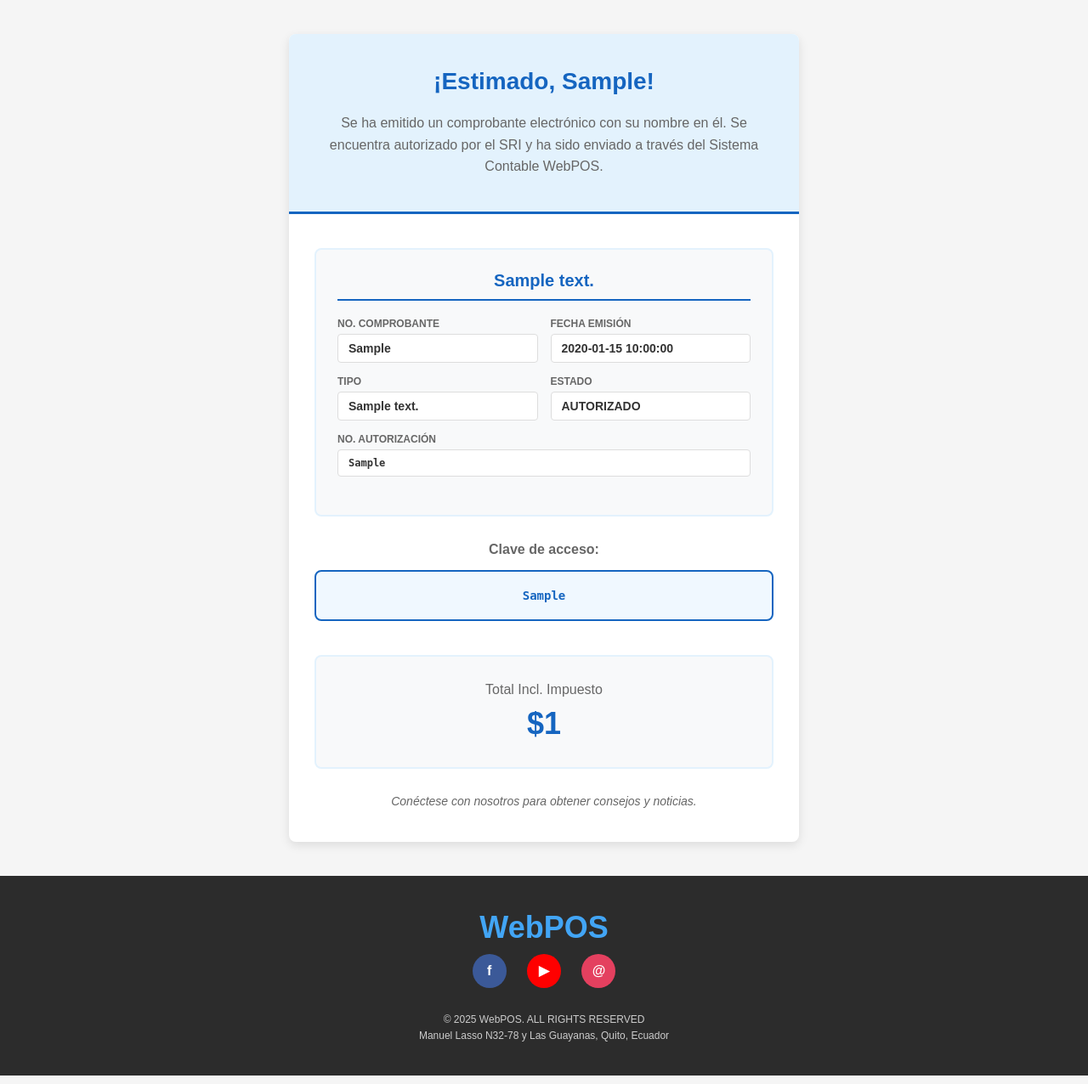
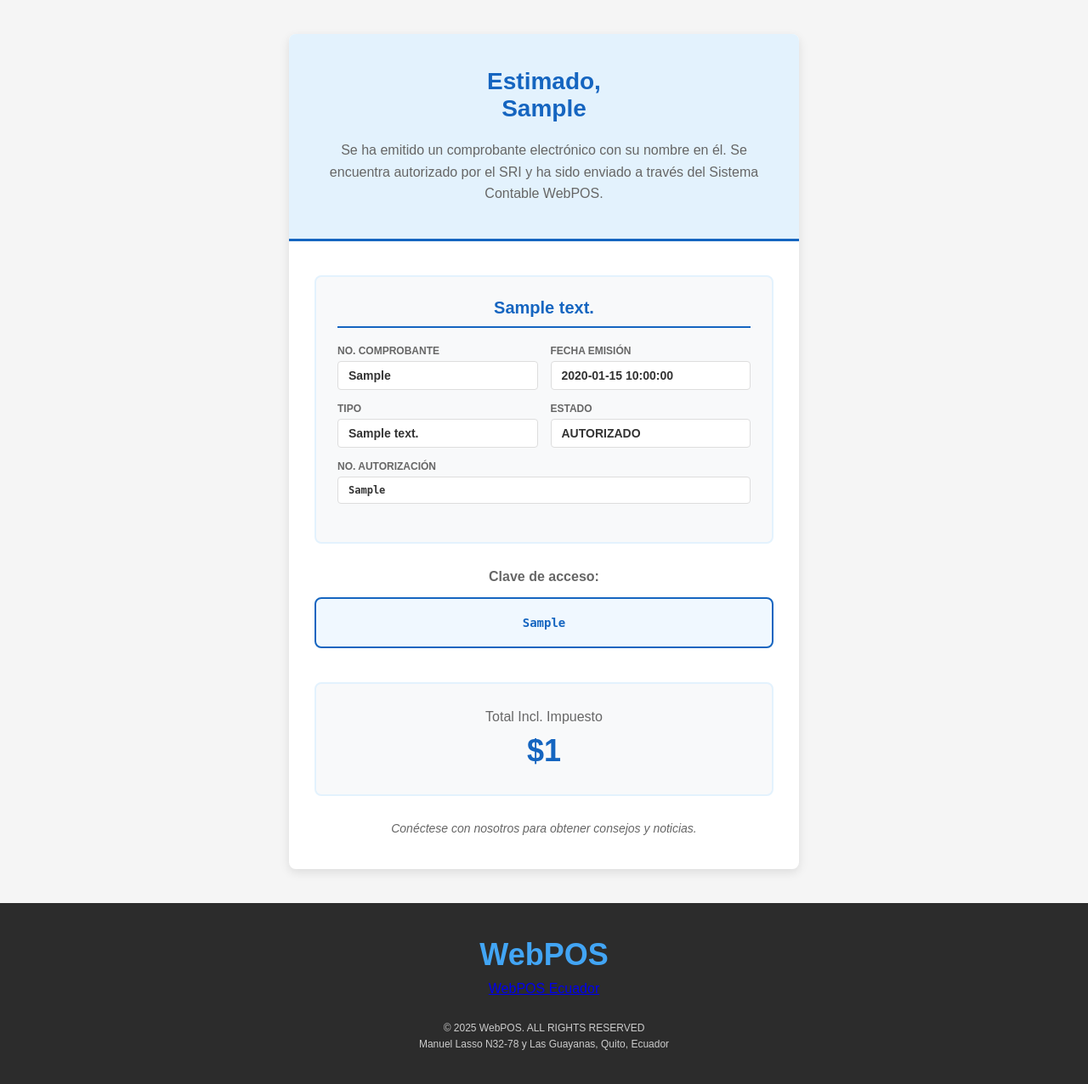
Before and after one commit to JonathanW3/MAILENABLE, a Python web app: template templates/webpos_template.html in a window 1280 px wide. Shown: the part 190-1466 px from the top of the page at 85% size. Run offline with Jinja, Linux system fonts and the light colour scheme; the template is opened without the code that fills it: most values are stand-ins (such as "Sample title", 1, 10 or a date in 2020).

Commit message:
Cambios Visuales en el Template WebPOS

```diff
--- a/templates/webpos_template.html
+++ b/templates/webpos_template.html
@@ -248,7 +248,7 @@
     <!-- Contenido principal -->
     <div class="container">
         <div class="content-header">
-            <div class="greeting">¡Estimado, {{ razon_social }}!</div>
+            <div class="greeting">Estimado, <br> {{ razon_social }}</div>
             <div class="description">
                 Se ha emitido un comprobante electrónico con su nombre en él. Se encuentra
                 autorizado por el SRI y ha sido enviado a través del Sistema Contable WebPOS.
@@ -313,9 +313,7 @@
         <div class="footer-logo">WebPOS</div>
 
         <div class="social-links">
-            <a href="#" class="social-link facebook">f</a>
-            <a href="https://www.youtube.com/@WebPos-PAC" class="social-link youtube">▶</a>
-            <a href="https://www.instagram.com/webpos_ec?igsh=MXJxYjExaGtoeGt6ag==" class="social-link instagram">@</a>
+            <a href="https://www.youtube.com/@WebPos-PAC">WebPOS Ecuador</a>
         </div>
 
         <div class="copyright">© 2025 WebPOS. ALL RIGHTS RESERVED</div>
```
Also changed, not shown: README.MD, 1 other file.
